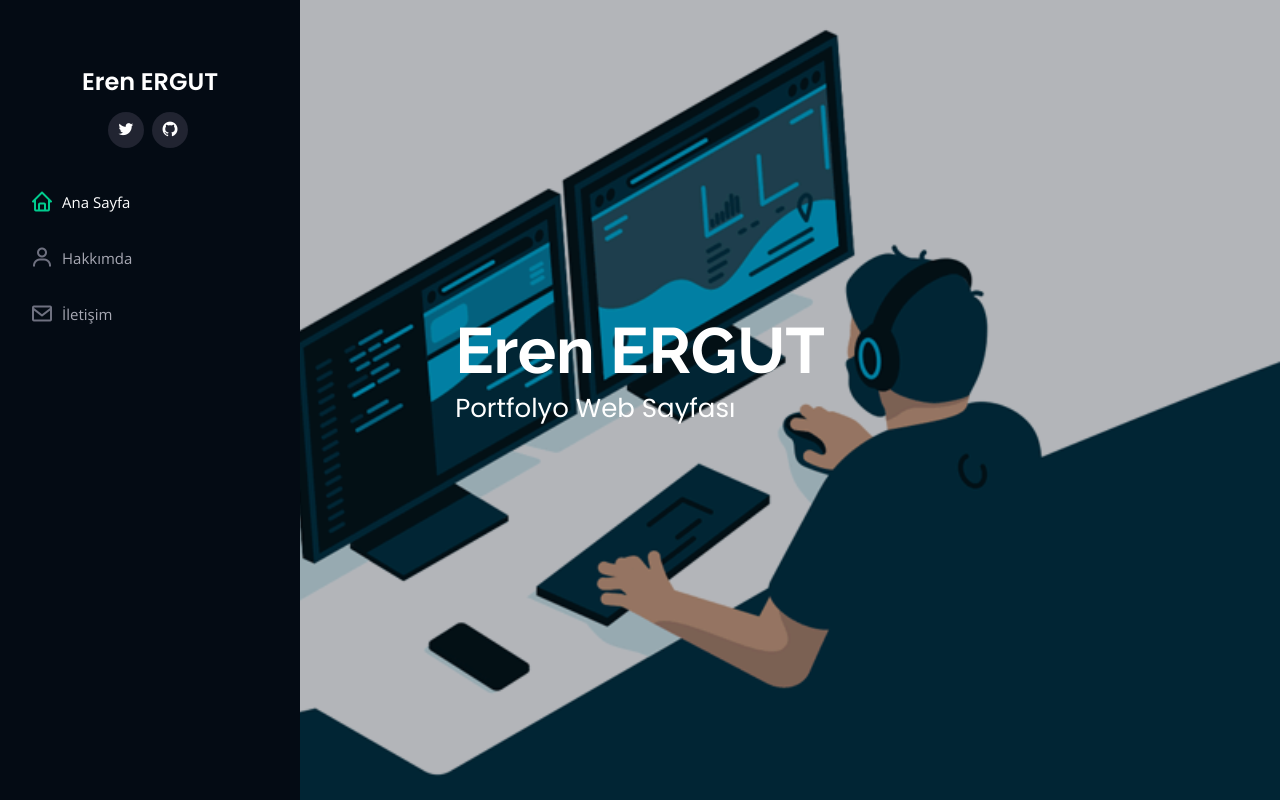
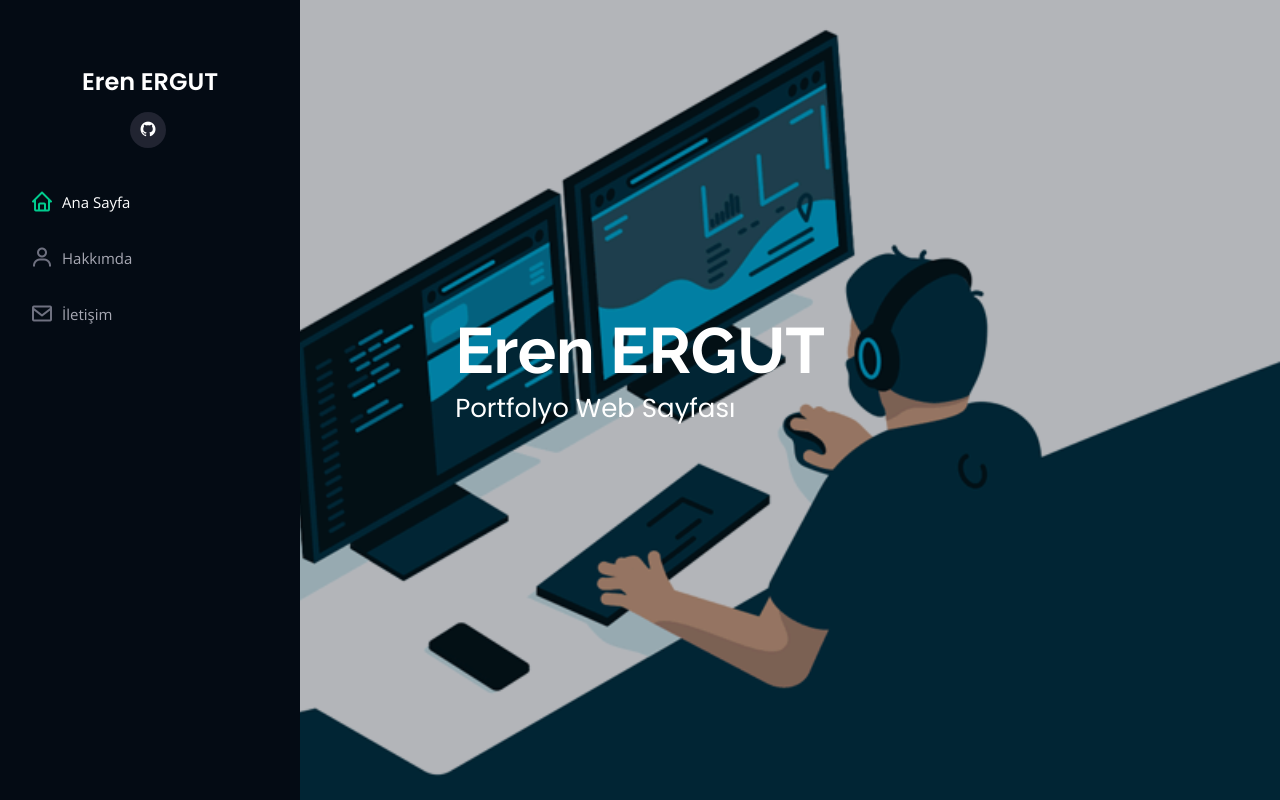
Before and after one commit to TheWooRenS/Portfolyo-, a plain HTML site: page index.html in a window 1280 px wide. Shown: the top 800 px of the page. Drawn offline with nearby package versions, Linux system fonts and the light colour scheme.

Commit message:
Update index.html

```diff
--- a/index.html
+++ b/index.html
@@ -38,7 +38,6 @@
       <div class="profile">
         <h1 class="text-light"><a href="index.html">Eren ERGUT</a></h1>
         <div class="social-links mt-3 text-center">
-          <a href="https://x.com/thewoorens1" target="_blank" class="twitter"><i class="bx bxl-twitter"></i></a>
           <a href="https://github.com/TheWooRenS" class="linkedin"><i class="bx bxl-github"></i></a>
         </div>
       </div>
```
